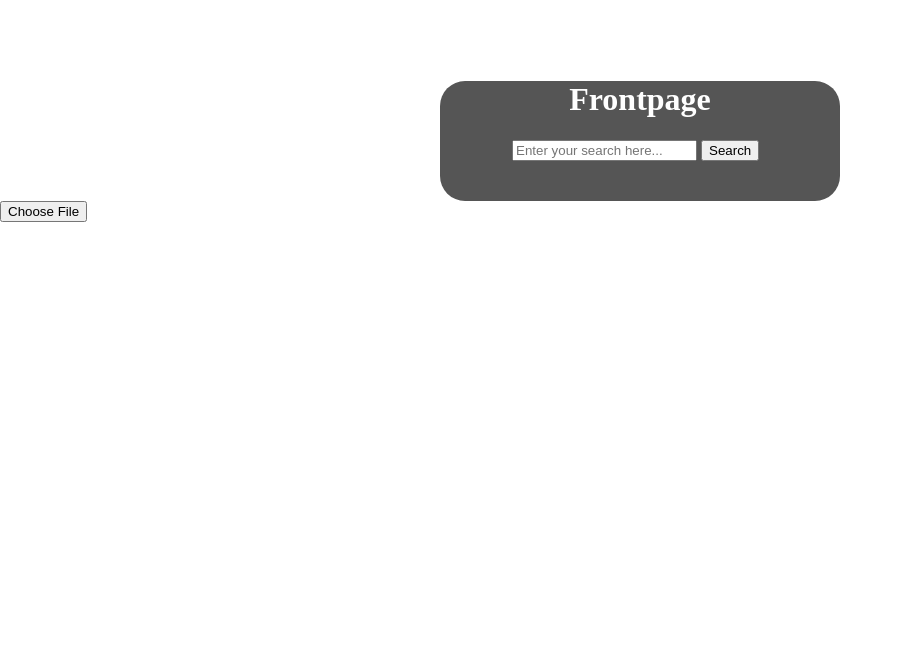
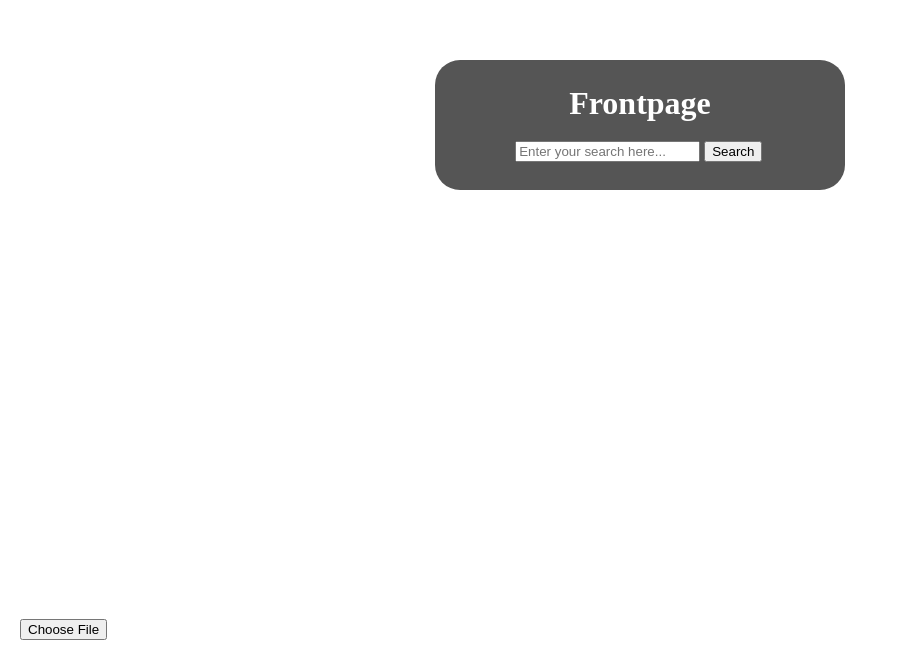
Before and after one commit to simpansoftware/frontpage, a plain HTML site: page index.html in a window 1280 px wide. Shown: the part 140-800 px from the top of the page, without its empty margins (0-908 px from the left). Drawn offline with Linux system fonts and the light colour scheme.

Commit message:
Update style.css

```diff
--- a/style.css
+++ b/style.css
@@ -9,10 +9,12 @@ body {
 
 .rectangle {
     margin: auto;
-    height: 120px;
-    width: 400px;
+    height: 110px;
+    width: 390px;
     background-color: #555;
     border-radius: 25px;
+    padding: 10px;
+    line-height: 25px;
 }
 
 h1 {
@@ -27,3 +29,9 @@ form {
 .filler {
     height: 200px;
 }
+
+input[type="file"] {
+    position: absolute;
+    bottom: 20px;
+    left: 20px;
+}
```
